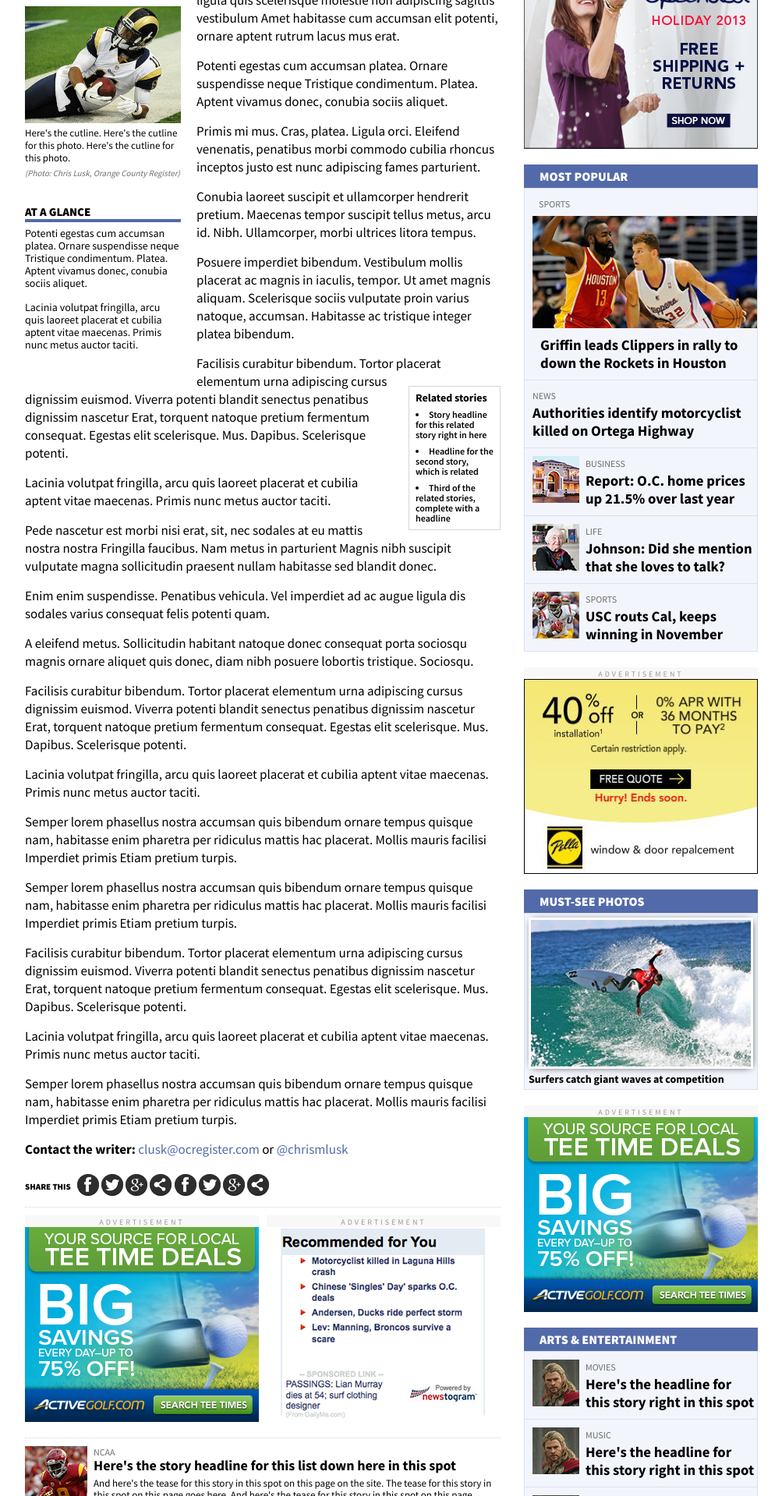
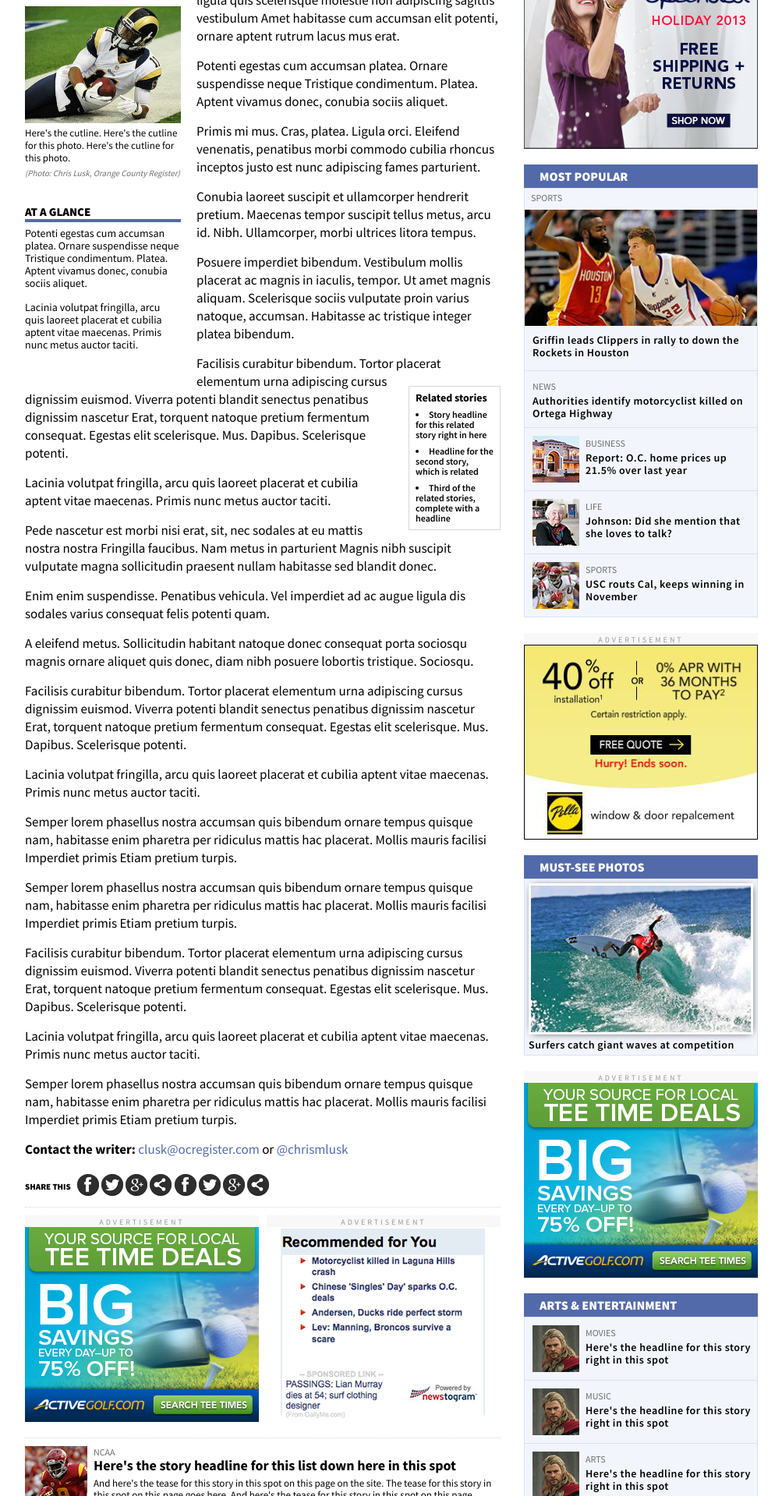
Before and after one commit to brutimus/OCR, a PHP site: page /story.html in a window 1280 px wide. Shown: the part 602-2521 px from the top of the page at 78% size, without its empty margins (138-1141 px from the left). Run offline with PHP 8.4, Linux system fonts and the light colour scheme; some libraries are stand-ins or nearby versions.

Commit message:
css cleanup

```diff
--- a/css/styles.css
+++ b/css/styles.css
@@ -179,14 +179,10 @@
 ol.most-popular li:last-child {border-bottom:1px solid #dce1ee;}
 ol.most-popular li a img {float:left;margin:0 8px 0 0;}
 ol.most-popular li a p {color:#6e6e6e;font-size:12px;text-transform:uppercase;}
-<<<<<<< HEAD:css/styles.css
+
 ol.most-popular li a h3 {font-size:14px;line-height:16px;font-weight:600;letter-spacing:0.5px;}
-=======
-ol.most-popular li a h3 {font-size: 15px;
-line-height: 17px;
-font-weight: 600;
-letter-spacing: 0.5px;}
->>>>>>> 634bb87e217cb02299f06ba5faa2d09dcf1d4421:styles.css
+
+ol.most-popular li a h3 {font-size:14px;line-height:16px;font-weight:600;letter-spacing:0.5px;}
 ol.most-popular li a.lead {padding:2px 0 15px 0;}
 ol.most-popular li a.lead p {margin: 0 0 5px 8px;}
 ol.most-popular li a.lead h3 {margin: 0 10px;}
```
